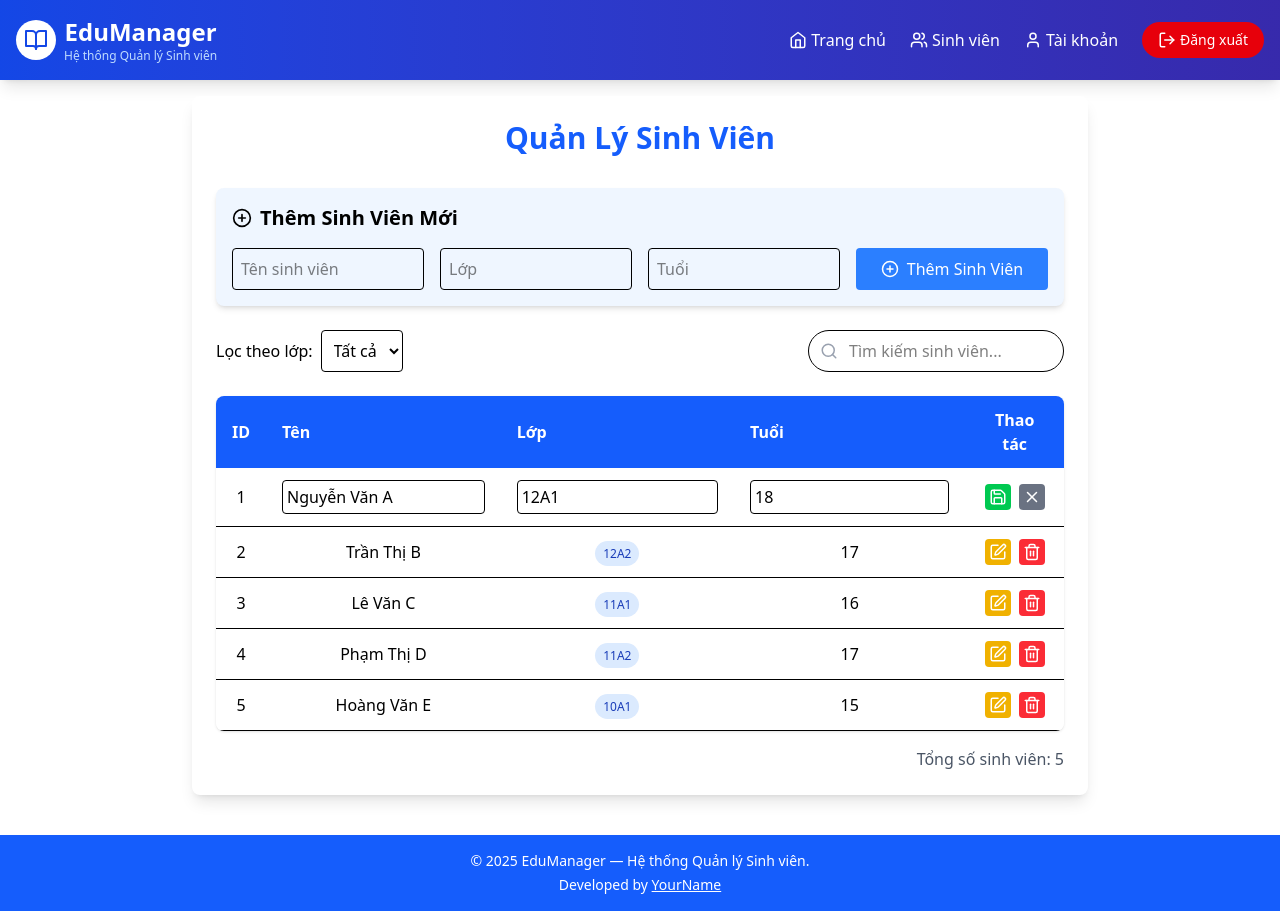
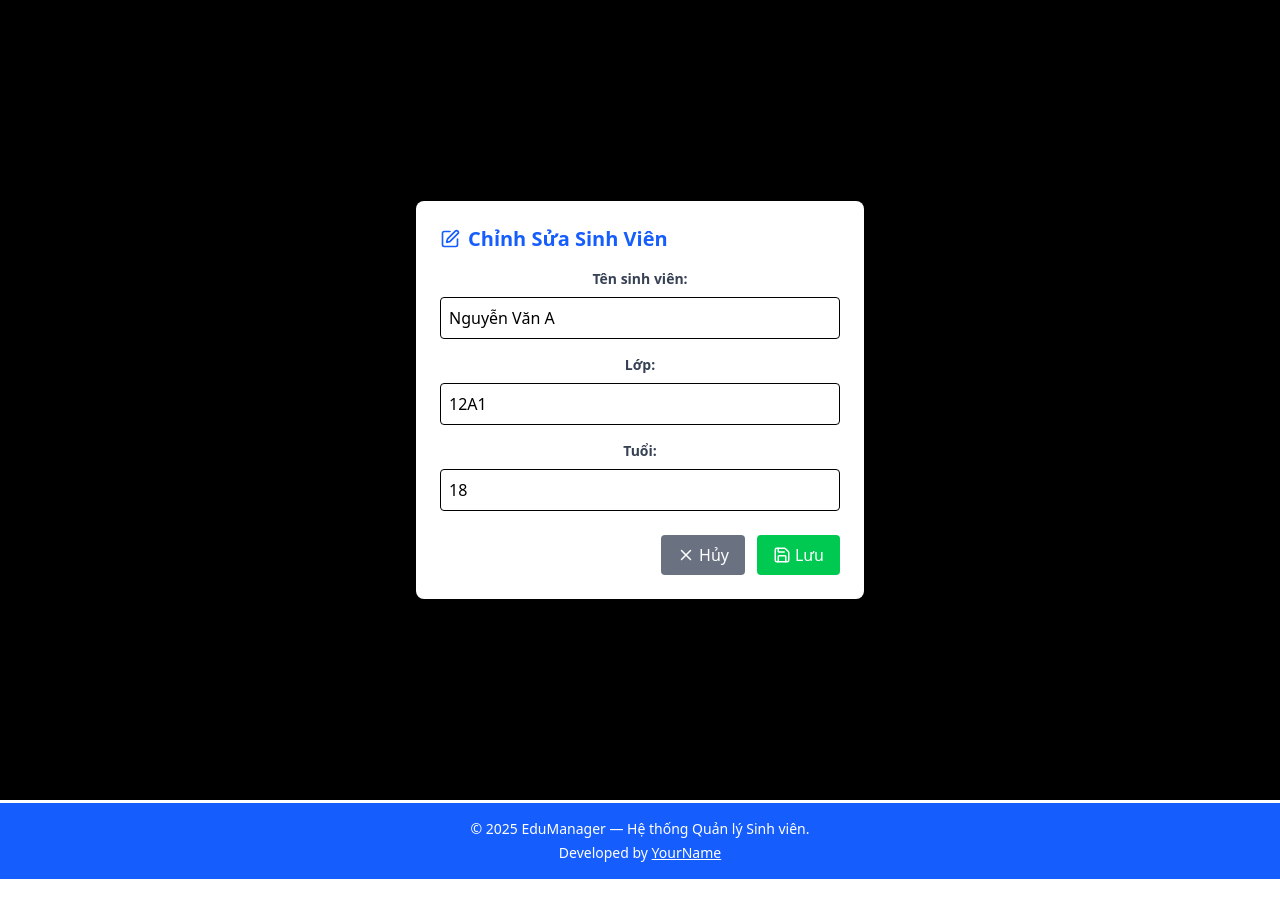
Before and after one commit to nguyenanhtungdev/NguyenAnhTung_22658511_KTTH, a React (Vite) app: page / in a window 1280 px wide. Both pictures are taken after a click on the button 948 px from the left and 469 px from the top of the page. After the commit the page ends 879 px from the top, so only its background shows below. Built offline with nearby package versions, Linux system fonts and the light colour scheme.

Commit message:
Chinh sua thong tin sinh vien

```diff
--- a/src/components/ShowStudent.jsx
+++ b/src/components/ShowStudent.jsx
@@ -12,9 +12,11 @@ export default function StudentManagementApp() {
 
   const [filteredStudents, setFilteredStudents] = useState([]);
   const [filterClass, setFilterClass] = useState('');
+  const [searchText, setSearchText] = useState('');
   const [editingStudent, setEditingStudent] = useState(null);
   const [newStudent, setNewStudent] = useState({ name: '', class: '', age: '' });
   const [classes, setClasses] = useState([]);
+  const [showEditModal, setShowEditModal] = useState(false);
 
   // Lấy danh sách các lớp duy nhất
   useEffect(() => {
@@ -22,14 +24,25 @@ export default function StudentManagementApp() {
     setClasses(uniqueClasses);
   }, [students]);
 
-  // Lọc sinh viên theo lớp
+  // Lọc sinh viên theo lớp và tìm kiếm
   useEffect(() => {
-    if (filterClass === '') {
-      setFilteredStudents(students);
-    } else {
-      setFilteredStudents(students.filter(student => student.class === filterClass));
+    let result = [...students];
+
+    // Lọc theo lớp
+    if (filterClass !== '') {
+      result = result.filter(student => student.class === filterClass);
     }
-  }, [filterClass, students]);
+
+    // Tìm kiếm theo tên
+    if (searchText !== '') {
+      const search = searchText.toLowerCase();
+      result = result.filter(student =>
+        student.name.toLowerCase().includes(search)
+      );
+    }
+
+    setFilteredStudents(result);
+  }, [filterClass, searchText, students]);
 
   // Load dữ liệu từ localStorage khi khởi động
   useEffect(() => {
@@ -70,6 +83,7 @@ export default function StudentManagementApp() {
   // Bắt đầu chỉnh sửa sinh viên
   const handleEditStart = (student) => {
     setEditingStudent({ ...student });
+    setShowEditModal(true);
   };
 
   // Lưu thông tin sinh viên sau khi chỉnh sửa
@@ -83,11 +97,13 @@ export default function StudentManagementApp() {
       student.id === editingStudent.id ? editingStudent : student
     ));
     setEditingStudent(null);
+    setShowEditModal(false);
   };
 
   // Hủy chỉnh sửa
   const handleCancelEdit = () => {
     setEditingStudent(null);
+    setShowEditModal(false);
   };
 
   // Animation style cho hàng
@@ -155,19 +171,10 @@ export default function StudentManagementApp() {
           <Search className="absolute left-3 text-gray-400" size={18} />
           <input
             type="text"
-            placeholder="Tìm kiếm sinh viên..."
+            placeholder="Tìm kiếm sinh viên theo tên..."
             className="pl-10 p-2 border rounded-full w-64 focus:outline-none focus:ring-2 focus:ring-blue-400"
-            onChange={(e) => {
-              const searchText = e.target.value.toLowerCase();
-              if (searchText === '') {
-                setFilteredStudents(students);
-              } else {
-                setFilteredStudents(students.filter(student =>
-                  student.name.toLowerCase().includes(searchText) ||
-                  student.class.toLowerCase().includes(searchText)
-                ));
-              }
-            }}
+            value={searchText}
+            onChange={(e) => setSearchText(e.target.value)}
           />
         </div>
       </div>
@@ -190,54 +197,6 @@ export default function StudentManagementApp() {
                 key={student.id}
                 className={`border-b ${rowStyle} ${rowEnterStyle}`}
               >
-                {editingStudent && editingStudent.id === student.id ? (
-                  // Chế độ chỉnh sửa
-                  <>
-                    <td className="py-3 px-4">{student.id}</td>
-                    <td className="py-3 px-4">
-                      <input
-                        type="text"
-                        value={editingStudent.name}
-                        onChange={(e) => setEditingStudent({ ...editingStudent, name: e.target.value })}
-                        className="p-1 border rounded w-full"
-                      />
-                    </td>
-                    <td className="py-3 px-4">
-                      <input
-                        type="text"
-                        value={editingStudent.class}
-                        onChange={(e) => setEditingStudent({ ...editingStudent, class: e.target.value })}
-                        className="p-1 border rounded w-full"
-                      />
-                    </td>
-                    <td className="py-3 px-4">
-                      <input
-                        type="number"
-                        value={editingStudent.age}
-                        onChange={(e) => setEditingStudent({ ...editingStudent, age: parseInt(e.target.value) })}
-                        className="p-1 border rounded w-full"
-                      />
-                    </td>
-                    <td className="py-3 px-4 text-center">
-                      <div className="flex justify-center space-x-2">
-                        <button
-                          onClick={handleSaveEdit}
-                          className="bg-green-500 text-white p-1 rounded hover:bg-green-600 transition-colors"
-                        >
-                          <Save size={18} />
-                        </button>
-                        <button
-                          onClick={handleCancelEdit}
-                          className="bg-gray-500 text-white p-1 rounded hover:bg-gray-600 transition-colors"
-                        >
-                          <X size={18} />
-                        </button>
-                      </div>
-                    </td>
-                  </>
-                ) : (
-                  // Chế độ hiển thị
-                  <>
                 <td className="py-3 px-4">{student.id}</td>
                 <td className="py-3 px-4">{student.name}</td>
                 <td className="py-3 px-4">
@@ -262,8 +221,6 @@ export default function StudentManagementApp() {
                     </button>
                   </div>
                 </td>
-                  </>
-                )}
               </tr>
             ))}
             {filteredStudents.length === 0 && (
@@ -280,6 +237,67 @@ export default function StudentManagementApp() {
       <div className="mt-4 text-right text-gray-600">
         Tổng số sinh viên: {filteredStudents.length}
       </div>
+
+      {/* Modal chỉnh sửa sinh viên */}
+      {showEditModal && editingStudent && (
+        <div className="fixed inset-0 flex items-center justify-center z-50 bg-black bg-opacity-50">
+          <div className="bg-white p-6 rounded-lg shadow-xl w-full max-w-md">
+            <h3 className="text-xl font-bold mb-4 text-blue-600 flex items-center">
+              <Edit className="mr-2" size={20} />
+              Chỉnh Sửa Sinh Viên
+            </h3>
+
+            <div className="space-y-4">
+              <div>
+                <label className="block text-gray-700 text-sm font-bold mb-2">Tên sinh viên:</label>
+                <input
+                  type="text"
+                  value={editingStudent.name}
+                  onChange={(e) => setEditingStudent({ ...editingStudent, name: e.target.value })}
+                  className="p-2 border rounded w-full focus:outline-none focus:ring-2 focus:ring-blue-400"
+                />
+              </div>
+
+              <div>
+                <label className="block text-gray-700 text-sm font-bold mb-2">Lớp:</label>
+                <input
+                  type="text"
+                  value={editingStudent.class}
+                  onChange={(e) => setEditingStudent({ ...editingStudent, class: e.target.value })}
+                  className="p-2 border rounded w-full focus:outline-none focus:ring-2 focus:ring-blue-400"
+                />
+              </div>
+
+              <div>
+                <label className="block text-gray-700 text-sm font-bold mb-2">Tuổi:</label>
+                <input
+                  type="number"
+                  value={editingStudent.age}
+                  onChange={(e) => setEditingStudent({ ...editingStudent, age: parseInt(e.target.value) || '' })}
+                  className="p-2 border rounded w-full focus:outline-none focus:ring-2 focus:ring-blue-400"
+                />
+              </div>
+
+              <div className="flex justify-end space-x-3 mt-6">
+                <button
+                  onClick={handleCancelEdit}
+                  className="bg-gray-500 text-white py-2 px-4 rounded hover:bg-gray-600 transition-colors flex items-center"
+                >
+                  <X className="mr-1" size={18} />
+                  Hủy
+                </button>
+                <button
+                  onClick={handleSaveEdit}
+                  className="bg-green-500 text-white py-2 px-4 rounded hover:bg-green-600 transition-colors flex items-center"
+                >
+                  <Save className="mr-1" size={18} />
+                  Lưu
+                </button>
+              </div>
+            </div>
+          </div>
+        </div>
+      )}
     </div>
   );
 }
```
Also changed, not shown: MinhChung/Bai5_formEdit.png (added), MinhChung/Bai5result.png (added). Lines whose indentation alone changed are shown as unchanged.
